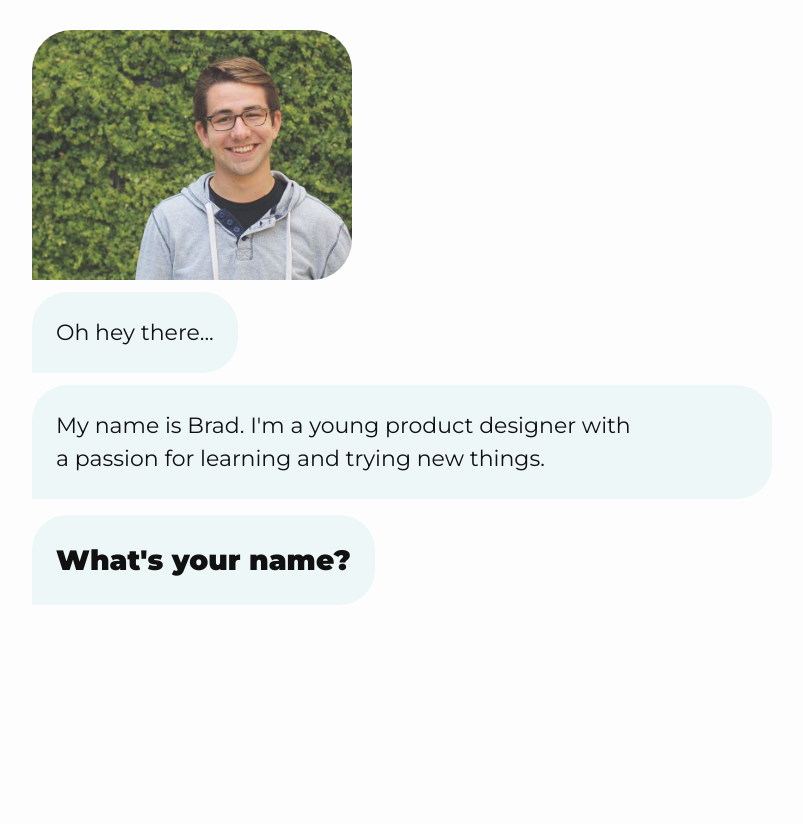
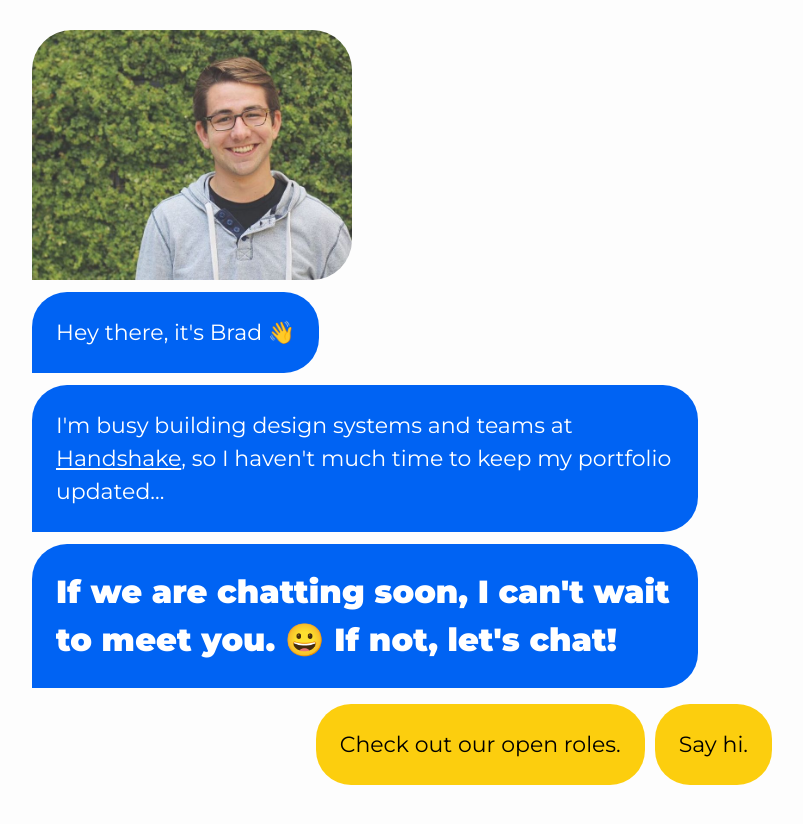
Before and after one commit to bradleyturner/bradleyturner.github.io, a Jekyll site: the page built from index.md, in a window 1280 px wide. Shown: the top 824 px of the page, without its empty margins (238-1041 px from the left). Built offline with Jekyll 4.4.1, drawn with Linux system fonts in a browser that asks for light colours; nearby versions of some CDN libraries.

Commit message:
Recruiting Updates

```diff
--- a/_layouts/home.html
+++ b/_layouts/home.html
@@ -6,25 +6,20 @@ layout: default
 
   <img class="cover-img animated fadeIn" src="/assets/profile-pic.jpg"><br>
   <div class="chat l-chat chat-normal animated fadeIn">
-    <p>Oh hey there...</p>
+    <p>Hey there, it's Brad 👋</p>
   </div>
   <div class="chat l-chat chat-normal animated fadeIn">
-    <p>My name is Brad. I'm a young product designer with a passion for learning and trying new things.</p>
+    <p>I'm busy building design systems and teams at <a href="http://joinhandshake.com/">Handshake</a>, so I haven't much time to keep my portfolio updated...</p>
   </div>
   <div class="chat chat-large animated fadeIn">
-    <p class="l-chat ">What's your name?</p>
+    <p class="l-chat ">If we are chatting soon, I can't wait to meet you. 😀 If not, let's chat!</p>
   </div>
-
-  <div class="chat chat-large clearfix hidden">
-    <p class="r-chat">Benjamin</p>
-  </div>
-
-  <div class="chat chat-large hidden">
-    <p class="l-chat ">Hi, Benjamin!</p>
-  </div>
-  <div class="chat l-chat chat-normal hidden">
-    <p>Thanks for stopping by. I don't have much built out yet, but you're welcome to check out some of my other online profiles, and check back in a bit for updates!</p>
-  </div>
+  <a href="mailto:brad@joinhandshake.com?Subject=Hi%20Brad" target="_top" class="chat r-chat chat-normal animated fadeIn">
+    <p>Say hi.</p>
+  </a>
+  <a href="http://joinhandshake.com/careers/" class="chat r-chat chat-normal animated fadeIn">
+    <p>Check out our open roles.</p>
+  </a>
 
   <!-- <h1 class="page-heading">Posts</h1>
 
--- a/_sass/minima/_layout.scss
+++ b/_sass/minima/_layout.scss
@@ -195,19 +195,28 @@
 
 .chat {
   font-family: 'Montserrat';
+  max-width: 90%;
 
   p {
     padding: 24px;
     display: inline-block;
     margin-bottom: 0;
-    max-width: 80%;
+
+    a {
+      color: #fff;
+      text-decoration: underline;
+
+      &:hover {
+        opacity: .6;
+      }
+    }
   }
 }
 
 .chat-large {
-  font-size: 28px;
+  font-size: 32px;
   font-weight: bold;
-  margin-top: 16px;
+  margin-top: 12px;
 }
 
 .chat-normal {
@@ -216,17 +225,24 @@
 }
 
 .l-chat {
-  background-color: #edf7f7;
+  background-color: #0063f3;
   border-radius: 35px 35px 35px 0;
   display: inline-block;
+  color: white;
 }
 
 .r-chat {
-  background-color: #6da9d2;
-  border-radius: 35px 35px 0 35px;
-  color: #fff;
+  background-color: #fcce0e;
+  border-radius: 35px;
+  color: #000;
   display: inline-block;
   float: right;
+  margin-left: 10px;
+  margin-top: 16px;
+  &:hover {
+    color: rgba(#000, 0.6);
+    background-color: rgba(#fcce0e, 0.6);
+  }
 }
 
 .clearfix::after {
```
Also changed, not shown: Gemfile.lock.
